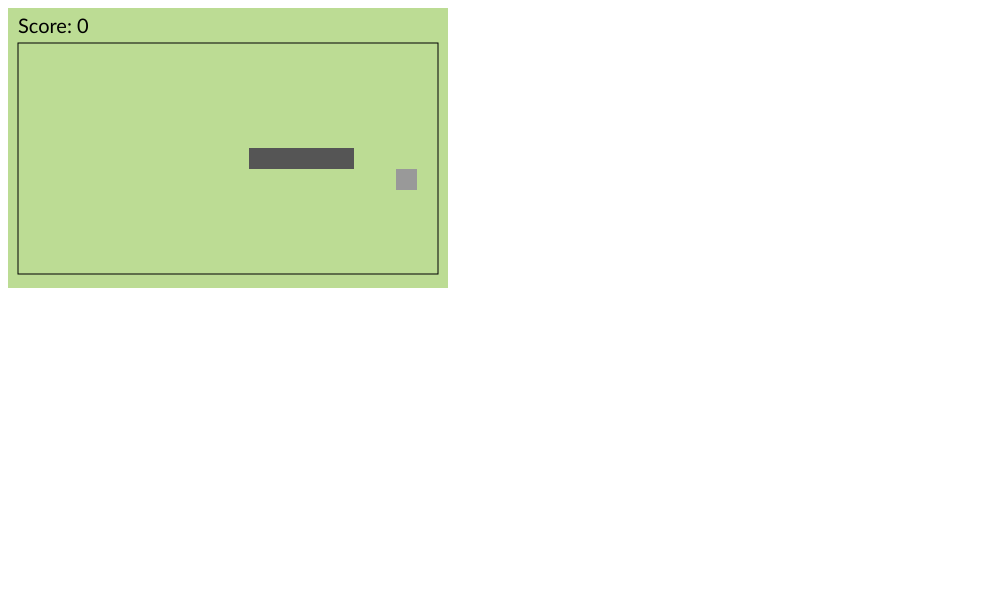
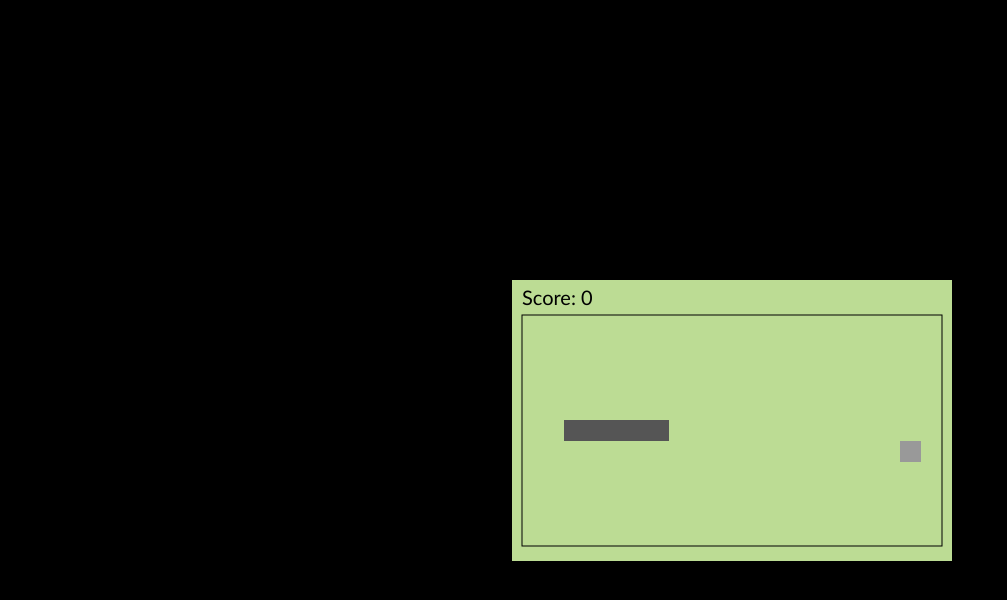
Before and after one commit to vitorog/misc-projects, a plain HTML site: page Snake_HTML5/index.html in a window 1280 px wide. Shown: the whole page, without its empty margins (0-1007 px from the left). Drawn offline with Linux system fonts and the light colour scheme.

Commit message:
-Added game over and restart instructions message -Added special food that is worth 100 points and dissapears after some seconds -Renamed some global variables to upper case to make their names consistent with the other variable's -Moved food code to a separate .js file, food.js -Changed the style of the HTML page: moved the game to the center and changed the background color to black

```diff
--- /dev/null
+++ b/Snake_HTML5/food.js
@@ -0,0 +1,34 @@
+function Food(x, y)
+{
+	this.x = x;
+	this.y = y;
+	this.width = BLOCKS_WIDTH;
+	this.height = BLOCKS_WIDTH;
+	this.eaten = true;
+	this.special = false;
+	this.decay_rate = 250; //Decay rate in milliseconds
+	this.decay_counter = 0;
+	this.total_decay = 0;
+	this.max_decay = 250;
+}
+
+Food.prototype.Draw = function()
+{
+	if(this.special){
+		if(this.decay_counter > this.decay_rate){
+			this.total_decay += 50;
+			this.decay_counter = 0;
+		}
+		var red = 0;
+		var green = 255 - (this.total_decay);
+		var blue = 0;
+		CONTEXT.fillStyle = "rgb(" + red + "," + green + "," + blue + ")";
+		this.decay_counter += TIME_ELAPSED;
+	}else{
+		CONTEXT.fillStyle = "#999999";
+	}
+	CONTEXT.fillRect(this.x,this.y, this.width, this.height);
+
+	// CONTEXT.strokeStyle = "#BBBBBB";
+    // CONTEXT.strokeRect(this.x,this.y,this.width,this.height);
+}
--- a/Snake_HTML5/game.js
+++ b/Snake_HTML5/game.js
@@ -1,42 +1,32 @@
-var canvas;
-var context;
-var game_over = false;
-
+//GLOBAL VARIABLES
+var CANVAS;
+var CONTEXT;
+var GAME_OVER = false;
+var CANVAS_X = 0;
+var CANVAS_Y = 0;
 var BLOCKS_WIDTH = 21;
 var BLOCKS_HEIGHT = 21;
 var BLOCKS_COUNT_X = 20;
 var BLOCKS_COUNT_Y = 11;
-var PLAY_AREA_X = 10;
-var PLAY_AREA_Y = 35;
+var PLAY_AREA_X = CANVAS_X + 10;
+var PLAY_AREA_Y = CANVAS_Y + 35;
 var PLAY_AREA_WIDTH = BLOCKS_COUNT_X * BLOCKS_WIDTH;
 var PLAY_AREA_HEIGHT = BLOCKS_COUNT_Y * BLOCKS_HEIGHT;
-var TEXT_AREA_X = 10;
-var TEXT_AREA_Y = PLAY_AREA_Y - 10;
+var TEXT_AREA_X = CANVAS_X + 10;
+var TEXT_AREA_Y = CANVAS_Y + PLAY_AREA_Y - 10;
 var SCORE = 0;
+var FOOD_EATEN = 0;
+var TIME_ELAPSED = 0;
+var LAST_ELAPSED = 0;
 
-
-function Food(x, y)
-{
-	this.x = x;
-	this.y = y;
-	this.width = BLOCKS_WIDTH;
-	this.height = BLOCKS_WIDTH;
-	this.eaten = true;
-}
-
-Food.prototype.Draw = function()
-{
-	context.fillStyle = "#999999";
-	context.fillRect(this.x,this.y, this.width, this.height);
-	// context.strokeStyle = "#BBBBBB";
-    // context.strokeRect(this.x,this.y,this.width,this.height);
-}
+var CANVAS_WIDTH = PLAY_AREA_WIDTH + 20;
+var CANVAS_HEIGHT = PLAY_AREA_HEIGHT + 50;
 
 function SetupGame() {
-	canvas = document.getElementById("game_canvas");
-    context = canvas.getContext("2d");
-    canvas.width = PLAY_AREA_WIDTH + 20;
-    canvas.height = 280;
+	CANVAS = document.getElementById("game_canvas");
+    CONTEXT = CANVAS.getContext("2d");
+    CANVAS.width = CANVAS_WIDTH;
+    CANVAS.height = CANVAS_HEIGHT;
     window.addEventListener('keydown',HandleRestart,true);
 };
 
@@ -44,53 +34,77 @@ function Update() {
 	ClearScreen();
 	Logic();
 	Draw();
+	CalculateElapsedTime();
 };
+
+function CalculateElapsedTime()
+{
+	var current_elapsed = new Date;
+	TIME_ELAPSED = current_elapsed - LAST_ELAPSED;
+	LAST_ELAPSED = current_elapsed;
+}
+
 
 function ClearScreen()
 {
-	context.clearRect (0 , 0, canvas.width , canvas.height );
-	context.fillStyle = "#bcdc94";
-	context.fillRect(0,0, canvas.width, canvas.height);
+	CONTEXT.clearRect (0 , 0, CANVAS.width , CANVAS.height );
+	CONTEXT.fillStyle = "#bcdc94";
+	CONTEXT.fillRect(0,0, CANVAS.width, CANVAS.height);
 }
 
 
 function Logic()
 {
 	if(snake.CheckSelfCollision()){
-		game_over = true;
+		GAME_OVER = true;
 	}
-	if(!game_over){
+	if(!GAME_OVER){
 		snake.Move();
 	}
-	if(food.eaten){
+	if(food.eaten || food.total_decay >= food.max_decay){
 		GenerateFood();
 	}
 	if(snake.CheckFoodCollision(food.x,food.y)){
 		food.eaten = true;
 		snake.AddTailBlock();
-		SCORE += 10;
+		if(food.special === true){
+			SCORE += 100;
+		}else{
+			SCORE += 10;
+		}
+		FOOD_EATEN++;
 	}
 }
 
 function Draw()
 {
+	food.Draw();
 	snake.Draw();
-	food.Draw();
 	DrawBorder();
 	DrawScores();
+	if(GAME_OVER){
+		DrawGameOverMessage();
+	}
+}
+
+function DrawGameOverMessage()
+{
+	CONTEXT.fillStyle = "#000000";
+	CONTEXT.font = "20px Calibri";
+	CONTEXT.fillText("Game Over. Press SPACE to restart.", TEXT_AREA_X + PLAY_AREA_WIDTH/4,TEXT_AREA_Y);
 }
 
 function DrawScores()
 {
-	context.fillStyle = "#000000";
-	context.font = "20px Calibri";
-	context.fillText("Score: " + SCORE, TEXT_AREA_X,TEXT_AREA_Y);
+	CONTEXT.fillStyle = "#000000";
+	CONTEXT.font = "20px Calibri";
+	CONTEXT.fillText("Score: " + SCORE, TEXT_AREA_X,TEXT_AREA_Y);
 }
 
 function DrawBorder()
 {
-	context.strokeStyle = "#000000";
-	context.strokeRect(PLAY_AREA_X,PLAY_AREA_Y,PLAY_AREA_WIDTH,PLAY_AREA_HEIGHT);
+	CONTEXT.strokeStyle = "#000000";
+	CONTEXT.strokeRect(PLAY_AREA_X,PLAY_AREA_Y,PLAY_AREA_WIDTH,PLAY_AREA_HEIGHT);
 }
 
 
@@ -100,8 +114,8 @@ function DrawGrid()
 	var grid_y_size = BLOCKS_HEIGHT;
 	for(var i = 0; i < BLOCKS_COUNT;i++){
 		for(var j = 0; j < BLOCKS_COUNT; j++){
-			context.strokeStyle = "#FF0000";
-			context.strokeRect(i*grid_x_size,j*grid_y_size, grid_x_size, grid_y_size);
+			CONTEXT.strokeStyle = "#FF0000";
+			CONTEXT.strokeRect(i*grid_x_size,j*grid_y_size, grid_x_size, grid_y_size);
 		}
 	}
 }
@@ -110,7 +124,7 @@ function HandleRestart(evt)
 {
 	switch(evt.keyCode){
 		case 32:
-			if(game_over){
+			if(GAME_OVER){
 				Restart()
 			}
 		break;
@@ -121,8 +135,9 @@ function Restart()
 {
 	delete snake;
 	snake = new Snake();
-	game_over = false;
+	GAME_OVER = false;
 	SCORE = 0;
+	FOOD_EATEN = 0;
 	GenerateFood();
 }
 
@@ -134,6 +149,13 @@ function GenerateFood()
 		food.y = PLAY_AREA_Y + Math.floor((BLOCKS_COUNT_Y * Math.random())) * BLOCKS_HEIGHT;
 	}while(snake.CheckFullCollision(food.x,food.y));
 	food.eaten = false;
+	food.total_decay = 0;
+	if(FOOD_EATEN >= 10){
+		FOOD_EATEN = 0;
+		food.special = true;
+	}else{
+		food.special = false;
+	}
 }
 
 function main() {
@@ -141,6 +163,7 @@ function main() {
     snake = new Snake();
     food = new Food(PLAY_AREA_X, PLAY_AREA_Y);
     setInterval(Update, 0);
+    LAST_ELAPSED = new Date;
 };
 
 main();
--- a/Snake_HTML5/index.html
+++ b/Snake_HTML5/index.html
@@ -1,10 +1,15 @@
+<!DOCTYPE html>
 <html>
+<title>HTML 5 Snake Game</title>
 <head>
 </head>
-<body>
+<body style="background-color: #000000;">
+<div style="left: 40%; top: 35%; position: absolute;">
 <canvas id="game_canvas" width="800" height="600">
 </canvas>
+</div>
 <script type="text/javascript" src="snake.js"></script>
+<script type="text/javascript" src="food.js"></script>
 <script type="text/javascript" src="game.js"></script>
 </body>
 </html>
--- a/Snake_HTML5/snake.js
+++ b/Snake_HTML5/snake.js
@@ -9,10 +9,10 @@ function SnakeBlock(x, y) {
 
 SnakeBlock.prototype.Draw = function()
 {
-	context.fillStyle = this.draw_style;
-    context.fillRect(this.x,this.y,this.width,this.height);
-    // context.strokeStyle = "#BBBBBB";
-    // context.strokeRect(this.x,this.y,this.width,this.height);
+	CONTEXT.fillStyle = this.draw_style;
+    CONTEXT.fillRect(this.x,this.y,this.width,this.height);
+    // CONTEXT.strokeStyle = "#BBBBBB";
+    // CONTEXT.strokeRect(this.x,this.y,this.width,this.height);
 };
 
 SnakeBlock.prototype.CollidesBlock = function(block)
@@ -37,7 +37,7 @@ SnakeBlock.prototype.CollidesXY = function(x,y)
 function Snake()
 {
 	this.dir = 0;
-	this.move_rate = 10; //Move rate in ms
+	this.move_rate = 50; //Move rate in ms
 	this.refresh_counter = 0; //The snake only moves if refresh_counter is higher than the move rate
 	this.block_change_dir = false; //This variable blocks a change of direction until the snake has moved once after a change
 	this.blocks = new Array();
@@ -120,7 +120,7 @@ Snake.prototype.Draw = function()
 
 Snake.prototype.Move = function()
 {
-	this.refresh_counter++;
+	this.refresh_counter += TIME_ELAPSED;
 	if(this.refresh_counter < this.move_rate){
 		return;
 	}else{
```
